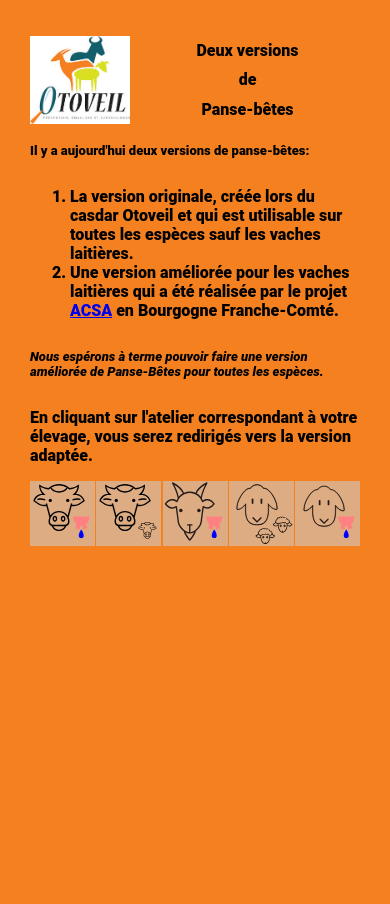
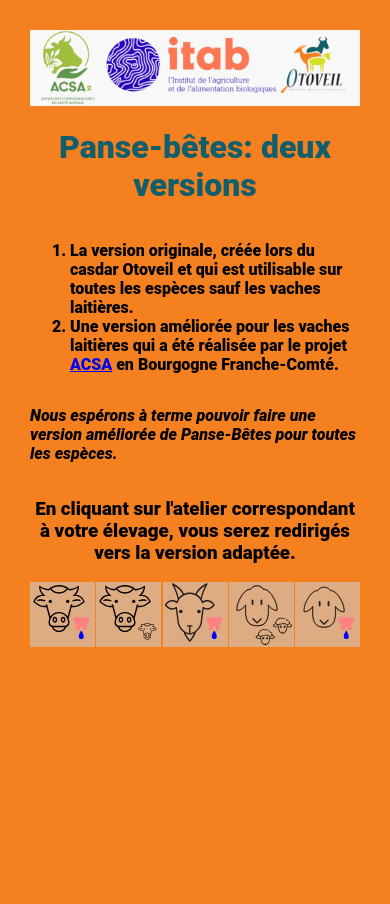
Before and after one commit to michelange2008/intropb, a PHP site: page / in a window 390 px wide. Run offline with PHP 8.4, Linux system fonts and the light colour scheme; some web fonts are replaced.

Commit message:
améliorations mises en page

```diff
--- a/index.php
+++ b/index.php
@@ -12,17 +12,14 @@
 <body>
     <div class="fond">
         <div class="cartouche">
-            <div class="logo">
-                <img src="img/otoveil.jpeg" alt="logo" class="logo">
+            <div class="cadre-logo">
+                <img src="img/acsa_itab_otoveil.jpeg" alt="logo" class="logo">
             </div>
             <div class="titre">
-                <h1>Deux versions</h1>
-                <h1>de</h1>
-                <h1>Panse-bêtes</h1>
+                <h1 style="color: #125e6b;">Panse-bêtes: deux versions</h1>
             </div>
         </div>
         <div class="main">
-            <p>Il y a aujourd'hui deux versions de panse-bêtes:</p>
             <ol>
                 <li>
                     La version originale, créée lors du casdar Otoveil
@@ -36,7 +33,7 @@
             <p style="font-style: italic;">Nous espérons à terme pouvoir faire une version améliorée de Panse-Bêtes
                 pour toutes les espèces.
             </p>
-            <h3>
+            <h3 style="text-align: center;">
                 En cliquant sur l'atelier correspondant à votre élevage,
                 vous serez redirigés vers la version adaptée.
             </h3>
--- a/intropb.css
+++ b/intropb.css
@@ -21,9 +21,18 @@ li {
     height: 90vh
 }
 
+.cadre-logo {
+    display: flex;
+    justify-content: center;
+}
+
+.logo {
+    width: 80%;
+}
+
 .cartouche {
     display: flex;
-    gap: 5px;
+    flex-direction: column;
     align-items: center;
 }
 
@@ -52,20 +61,6 @@ li {
     body {
         margin: 0;
     }
-    .logo {
-        width: 100px;
-     }
-    h1, h3 {
-        font-size:medium;
-    }
-
-    p {
-        font-size: small;
-    }
-
-    .fond {
-        height: 100vh;
-    }
 
     p,
     li {
@@ -73,7 +68,12 @@ li {
     }
 
     .fond {
+        height: 100vh;
         padding: 30px;
+    }
+
+    .logo {
+        width: 100%;
     }
 
     .vignettes {
```
Also changed, not shown: img/acsa_itab_otoveil.jpeg (added).
